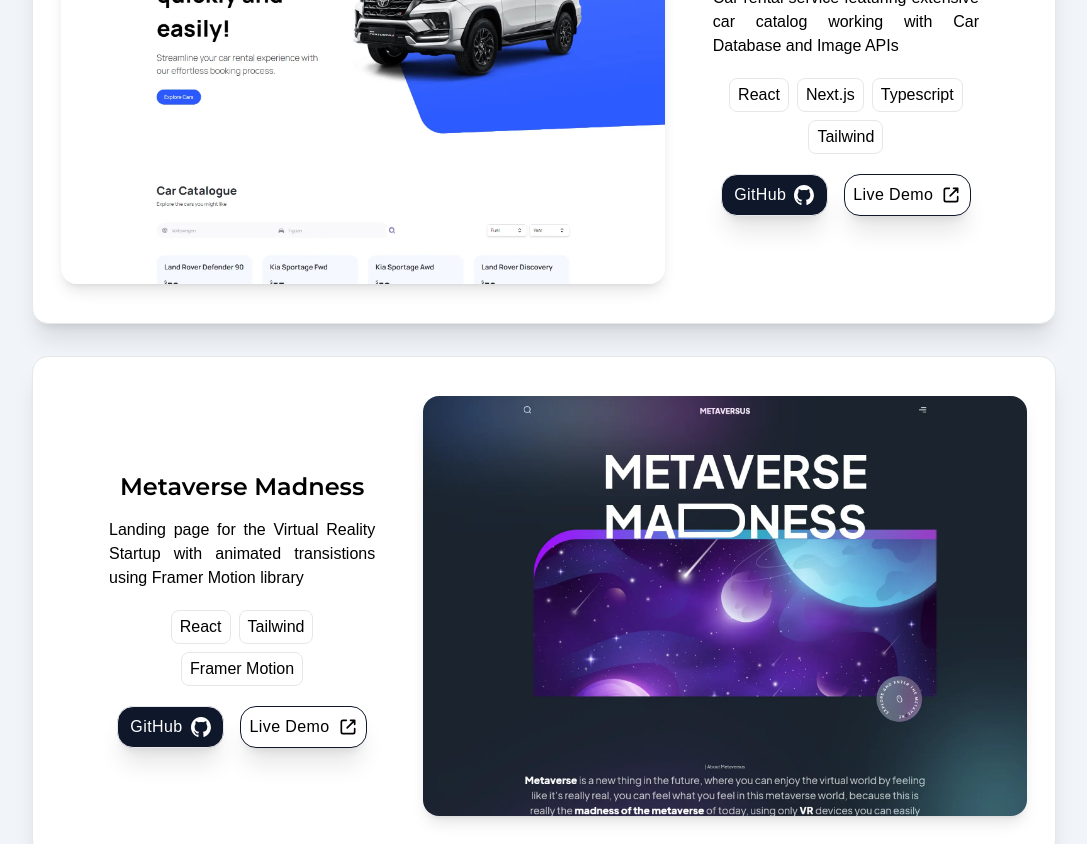
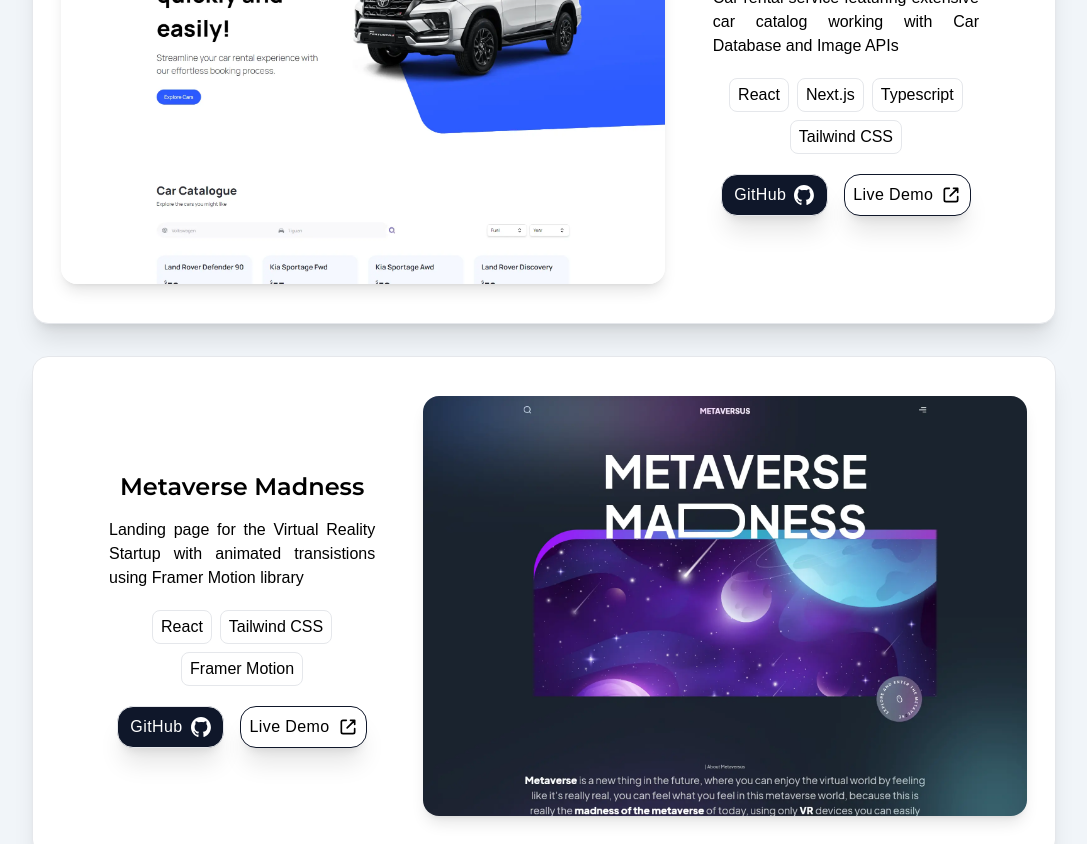
Before and after one commit to cestDrole/portfolio-v1, a React (Vite) app: page / in a window 1280 px wide. Shown: the part 1800-2644 px from the top of the page, without its empty margins (96-1183 px from the left). Built offline with nearby package versions, Linux system fonts and the light colour scheme; a web font is replaced by a local one.

Commit message:
Readme update, minor animation adjustments

```diff
--- a/src/constants/index.js
+++ b/src/constants/index.js
@@ -72,7 +72,7 @@ export const projectList = [
     name: "Car Rent Hub",
     description:
       "Car rental service featuring extensive car catalog working with Car Database and Image APIs",
-    tech: ["React", "Next.js", "Typescript", "Tailwind"],
+    tech: ["React", "Next.js", "Typescript", "Tailwind CSS"],
     imgURL: carRent,
     githubUrl: "https://github.com/cestDrole/cars-nextjs",
     demoUrl: "https://car-rentalhub.netlify.app/",
@@ -84,7 +84,7 @@ export const projectList = [
     name: "Metaverse Madness",
     description:
       "Landing page for the Virtual Reality Startup with animated transistions using Framer Motion library",
-    tech: ["React", "Tailwind", "Framer Motion"],
+    tech: ["React", "Tailwind CSS", "Framer Motion"],
     imgURL: metaverse,
     githubUrl: "https://github.com/cestDrole/metaversus-nextjs",
     demoUrl: "https://metaversus-madnesss.netlify.app/",
@@ -96,7 +96,7 @@ export const projectList = [
     name: "HooBank",
     description:
       "Landing page for the next generation Finance Startup with resposive design using tailwindcss",
-    tech: ["React", "Tailwind"],
+    tech: ["React", "Tailwind CSS"],
     imgURL: hoobank,
     githubUrl: "https://github.com/cestDrole/bank_tailwind",
     demoUrl: "https://bank-hoo-bank.netlify.app/",
@@ -108,7 +108,7 @@ export const projectList = [
     name: "Shoes Store",
     description:
       "Landing page for the Nike shoes store with responsive design using tailwindcss",
-    tech: ["React", "Tailwind"],
+    tech: ["React", "Tailwind CSS"],
     imgURL: shoes,
     githubUrl: "https://github.com/cestDrole/tailwind-shoes",
     demoUrl: "https://shoes-with-goose.netlify.app/",
--- a/src/sections/AboutMe.jsx
+++ b/src/sections/AboutMe.jsx
@@ -61,12 +61,12 @@ const AboutMe = () => {
           className='flex flex-col md:flex-row gap-5 items-center justify-center'
         >
           <motion.h2
-            variants={fadeIn("up", "spring", 0.4, 1)}
+            variants={fadeIn("up", "spring", 1, 1)}
             className='font-montserrat font-semibold text-xl'
           >
             Learn More
           </motion.h2>
-          <motion.div variants={fadeIn("up", "spring", 0.6, 1)}>
+          <motion.div variants={fadeIn("up", "spring", 1.3, 1)}>
             <Button label='Resume' iconUrl={download} buttonStyles={"flex"} />
           </motion.div>
         </motion.div>
--- a/src/sections/Projects.jsx
+++ b/src/sections/Projects.jsx
@@ -13,7 +13,7 @@ const Projects = () => {
       className='flex flex-1 flex-col items-center justify-center bg-slate-100 pb-5'
     >
       <motion.h1
-        variants={textVariant(0)}
+        variants={textVariant(2)}
         className='text-center font-semibold text-3xl py-6 font-montserrat'
       >
         Projects
```
Also changed, not shown: 1 other file (tests, documents, lock files or other folders).
